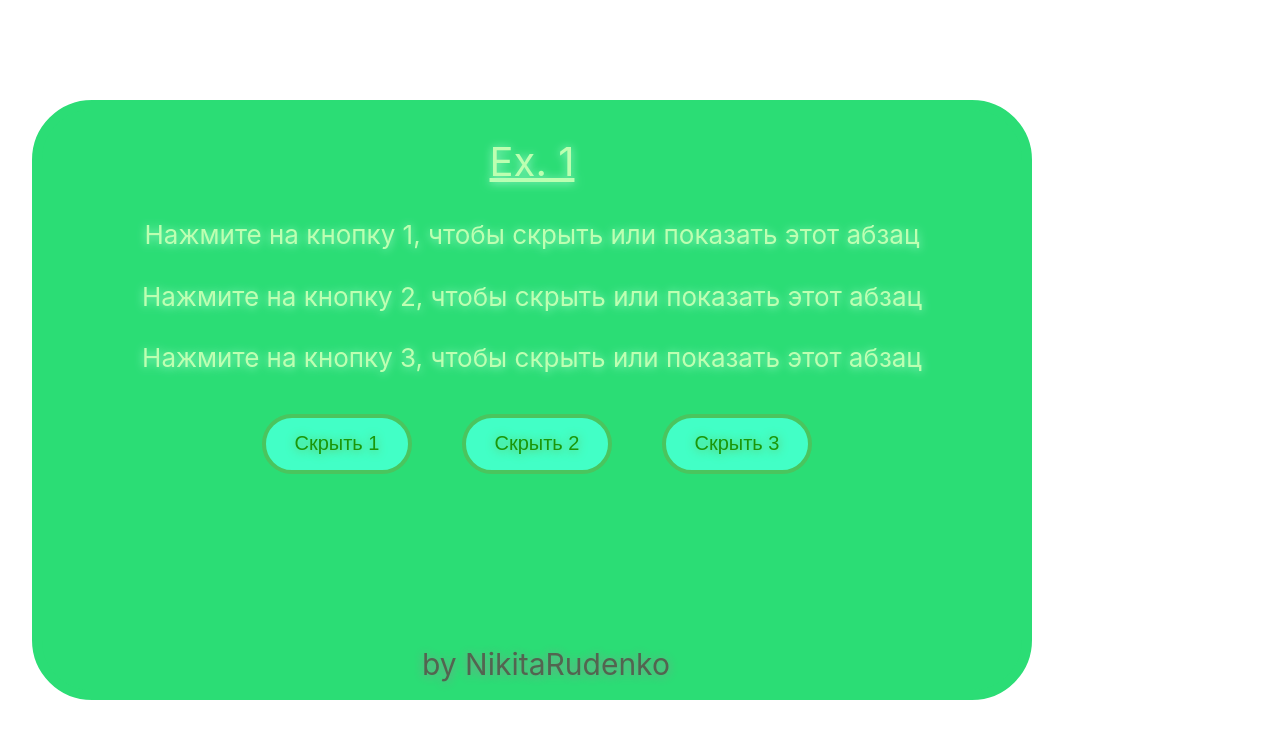
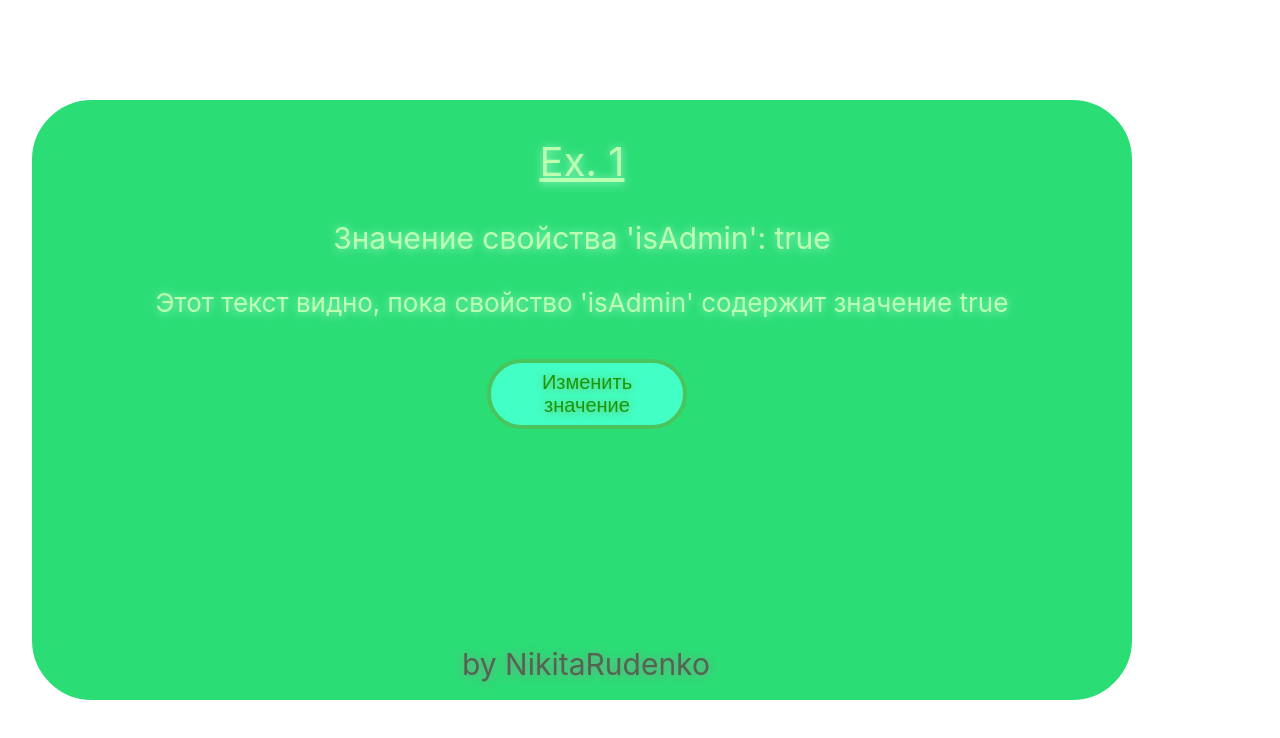
Before and after one commit to nickruden/vue3_base, a Vue app: page / in a window 1280 px wide. Shown: the top 738 px of the page. Built offline with nearby package versions, Linux system fonts and the light colour scheme.

Commit message:
Директива v-else в Vue(Task_22)

```diff
--- a/src/App.vue
+++ b/src/App.vue
@@ -4,27 +4,12 @@
   data() {
   // Ex. 1
 	return {
-    visible1: true,
-    visible2: true,
-    visible3: true,
-    text1: true,
-    text2: true,
-    text3: true
+    isAdmin: true,
 	  }
   },
-
   methods: {
-    toggle1: function(){
-      this.text1 = !this.text1,
-      this.visible1 = !this.visible1
-    },
-    toggle2: function(){
-      this.text2 = !this.text2,
-      this.visible2 = !this.visible2
-    },
-    toggle3: function(){
-      this.text3 = !this.text3,
-      this.visible3 = !this.visible3
+    btn: function(){
+      this.isAdmin = !this.isAdmin
     }
   }
 }
@@ -34,12 +19,10 @@
     <div id="main">
       <!-- Ex. 1  -->
       <h2>Ex. 1</h2>
-      <p v-if="text1">Нажмите на кнопку 1, чтобы скрыть или показать этот абзац</p>
-      <p v-if="text2">Нажмите на кнопку 2, чтобы скрыть или показать этот абзац</p>
-      <p v-if="text3">Нажмите на кнопку 3, чтобы скрыть или показать этот абзац</p>
-      <button @click="toggle1()">{{ visible1 ? 'Скрыть 1' : 'Показать 1'}}</button>
-      <button @click="toggle2()">{{ visible2 ? 'Скрыть 2' : 'Показать 2'  }}</button>
-      <button @click="toggle3()">{{ visible3 ? 'Скрыть 3' : 'Показать 3' }}</button>
+      <p>Значение свойства 'isAdmin': {{ isAdmin }}</p>
+      <p v-if="isAdmin">Этот текст видно, пока  свойство 'isAdmin' содержит значение true</p>
+      <p v-else>Текст два, который не видно, пока свойство 'isAdmin' не примет значение false</p>
+      <button @click="btn()">Изменить значение</button>
     </div>
     <p id="endword">by NikitaRudenko</p>
 </template>
@@ -48,7 +31,7 @@
   #main{
     background-color: rgb(43, 221, 117);
     color: rgb(189, 255, 177);
-    width: 1000px;
+    width: 1100px;
     height: 600px;
     text-align: center;
     border: 10px solid rgb(43, 221, 117);
@@ -65,10 +48,13 @@
     margin-top: 20px;
     text-decoration: underline;
   }
+  #main>h2+p{
+    font-size: 30px;
+  }
   #endword{
     font-size: 30px;
     margin-top: 540px;
-    margin-left: -610px;
+    margin-left: -670px;
     color: rgb(83, 100, 80);
     text-shadow: 0px 1px 10px rgb(128, 151, 141);
   }
@@ -81,8 +67,8 @@
     font-size: 20px;
     text-shadow: 0px 1px 10px rgb(108, 180, 84);
     background-color: rgb(66, 255, 198);
-    height: 60px;
-    width: 150px;
+    height: 70px;
+    width: 200px;
     border: 4px solid rgb(74, 197, 94);
     border-radius: 40px;
   }
```
